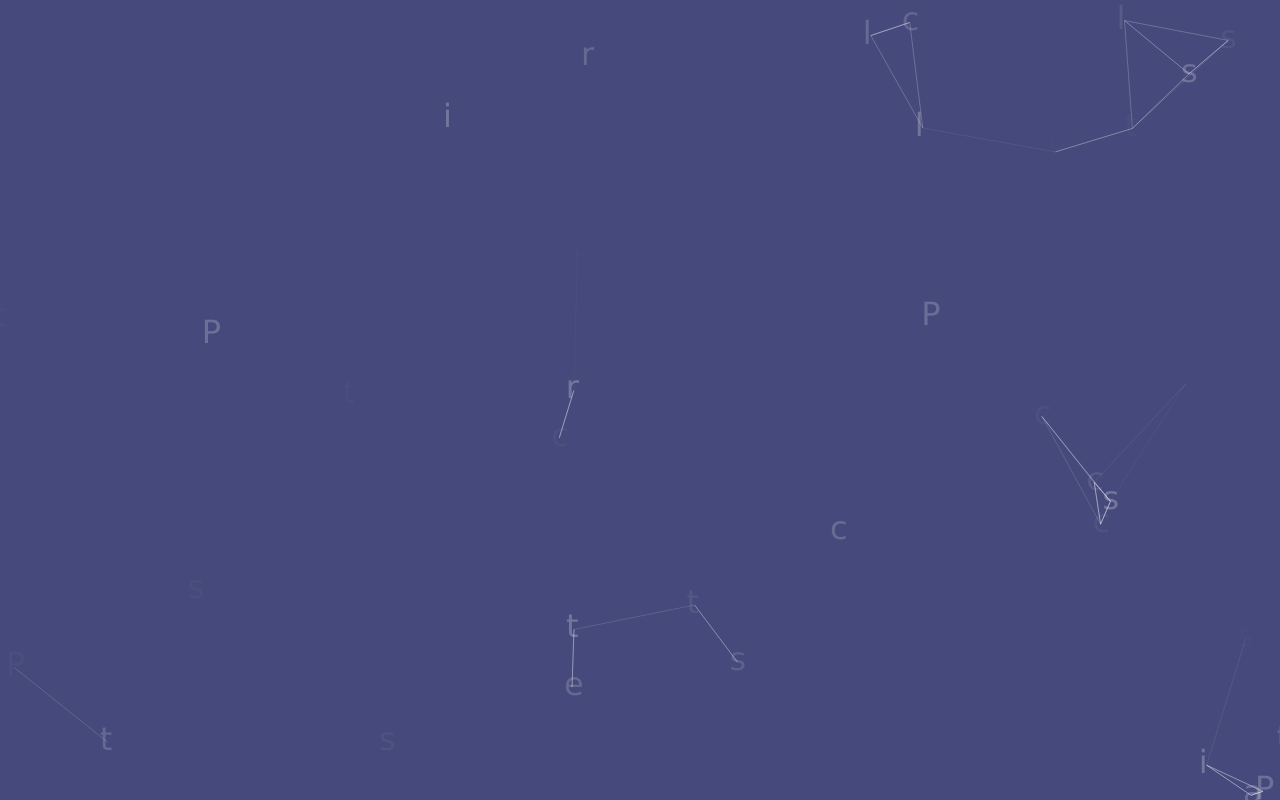
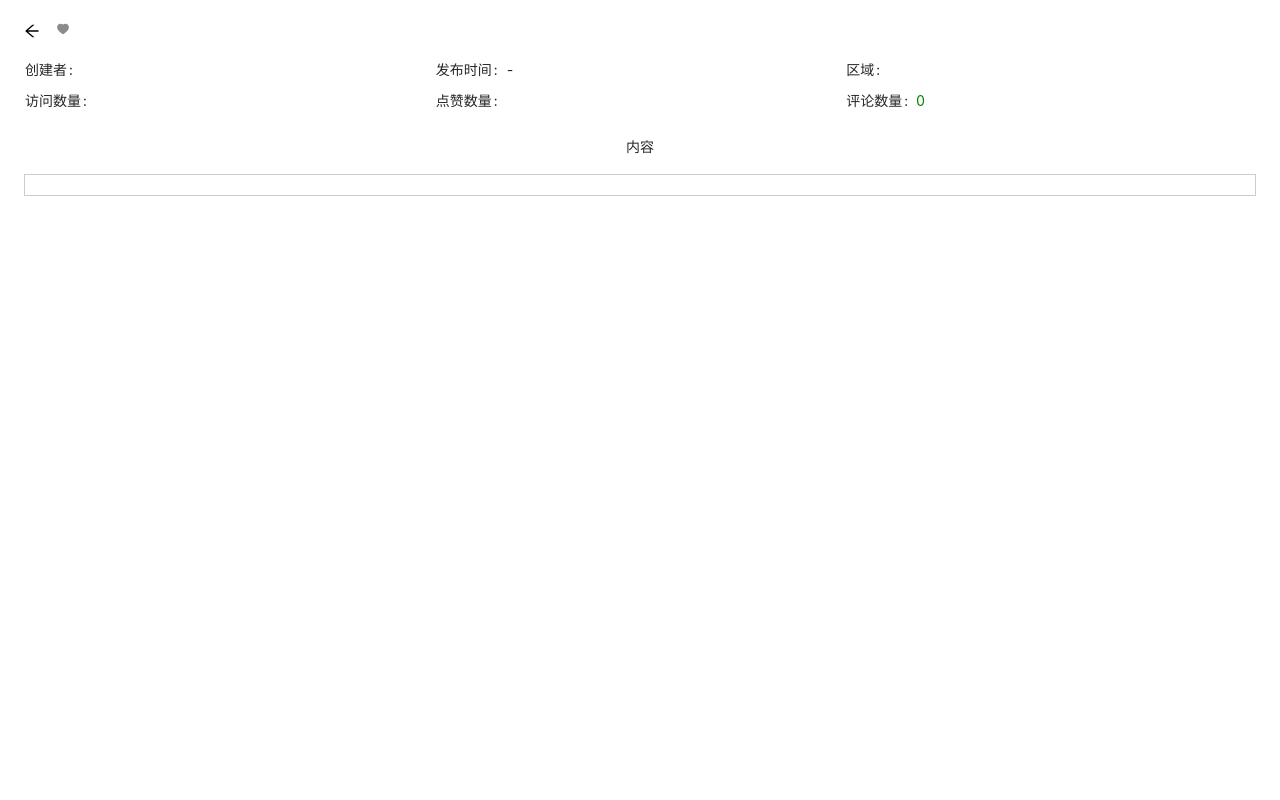
Before and after one commit to luhuaqin/newsSystem, a React (Create React App) app: page /#/detail/1 in a window 1280 px wide. Before the commit this address led to /#/login. Built offline with nearby package versions, Linux system fonts and the light colour scheme; no server answers.

Commit message:
游客页面-不需要登录可浏览

```diff
--- a/src/router/IndexRouter.js
+++ b/src/router/IndexRouter.js
@@ -2,6 +2,8 @@ import React from 'react'
 import { Redirect } from 'react-router-dom'
 import { HashRouter, Route, Switch } from 'react-router-dom'
 import Login from '../views/Login/Login'
+import Detail from '../views/news/Detail'
+import News from '../views/news/News'
 import NewsSandBox from '../views/sand-box/NewsSandBox'
 
 export default function IndexRouter() {
@@ -9,6 +11,8 @@ export default function IndexRouter() {
     <HashRouter>
       <Switch>
         <Route path='/login' component={Login}/>
+        <Route path='/news' component={News}/>
+        <Route path='/detail/:id' component={Detail}/>
         <Route path='/' render={() => localStorage.getItem('token') ? <NewsSandBox /> : <Redirect to='/login' />} />
       </Switch>
     </HashRouter>
--- /dev/null
+++ b/src/views/news/Detail.js
@@ -0,0 +1,85 @@
+import React, { useEffect, useState } from 'react'
+import { PageHeader, Descriptions, Space, message } from 'antd';
+import axios from 'axios';
+import moment from 'moment';
+
+export default function NewsPreview(props) {
+  const [detailObj, setDetailObj] = useState(null)
+  const [starState, setStarState] = useState(false)
+
+  useEffect(() => {
+    axios.get(`/news/${props.match.params.id}?_expand=category&_expand=role`).then(res => {
+      setDetailObj({
+        ...res.data,
+        view: res.data.view+1
+      })
+      return res.data
+    }).then(res => {
+      axios.patch(`/news/${props.match.params.id}`, {
+        view: res.view+1
+      })
+    })
+  }, [props.match.params.id])
+
+  const handleStart = () => {
+    if(!starState) {
+      setDetailObj({
+        ...detailObj,
+        star: detailObj.star+1
+      })
+      axios.patch(`/news/${props.match.params.id}`, {
+        star: detailObj.star+1
+      })
+      setStarState(true)
+    }else {
+      setDetailObj({
+        ...detailObj,
+        star: detailObj.star-1
+      })
+      axios.patch(`/news/${props.match.params.id}`, {
+        star: detailObj.star-1
+      })
+      setStarState(false)
+    }
+  }
+
+  return (
+    <div>
+      <PageHeader
+        className="site-page-header"
+        onBack={() => window.history.back()}
+        title={detailObj?.title}
+        subTitle={<Space>
+          {detailObj?.category?.title}
+          <svg width="1em" height="1em" fill={starState ? 'hotpink' : 'currentColor'} viewBox="0 0 1024 1024" onClick={() => handleStart()} style={{ cursor: 'pointer' }}>
+            <path d="M923 283.6c-13.4-31.1-32.6-58.9-56.9-82.8-24.3-23.8-52.5-42.4-84-55.5-32.5-13.5-66.9-20.3-102.4-20.3-49.3 0-97.4 13.5-139.2 39-10 6.1-19.5 12.8-28.5 20.1-9-7.3-18.5-14-28.5-20.1-41.8-25.5-89.9-39-139.2-39-35.5 0-69.9 6.8-102.4 20.3-31.4 13-59.7 31.7-84 55.5-24.4 23.9-43.5 51.7-56.9 82.8-13.9 32.3-21 66.6-21 101.9 0 33.3 6.8 68 20.3 103.3 11.3 29.5 27.5 60.1 48.2 91 32.8 48.9 77.9 99.9 133.9 151.6 92.8 85.7 184.7 144.9 188.6 147.3l23.7 15.2c10.5 6.7 24 6.7 34.5 0l23.7-15.2c3.9-2.5 95.7-61.6 188.6-147.3 56-51.7 101.1-102.7 133.9-151.6 20.7-30.9 37-61.5 48.2-91 13.5-35.3 20.3-70 20.3-103.3 0.1-35.3-7-69.6-20.9-101.9z" />
+          </svg>
+        </Space>}
+      >
+        <Descriptions size="small" column={3}>
+          <Descriptions.Item label="创建者">{detailObj?.author}</Descriptions.Item>
+          <Descriptions.Item label="发布时间">
+            {
+              detailObj?.publishTime ? moment(detailObj?.publishTime).format('YYYY-MM-DD HH:mm:ss'): '-'
+            }
+          </Descriptions.Item>
+          <Descriptions.Item label="区域">{detailObj?.region}</Descriptions.Item>
+          <Descriptions.Item label="访问数量">
+            <span style={{ color: 'green' }}>{detailObj?.view}</span>
+          </Descriptions.Item>
+          <Descriptions.Item label="点赞数量">
+            <span style={{ color: 'green' }}>{detailObj?.star}</span>
+          </Descriptions.Item>
+          <Descriptions.Item label="评论数量">
+            <span style={{ color: 'green' }}>{0}</span>
+          </Descriptions.Item>
+        </Descriptions>
+      </PageHeader>
+      <p style={{ textAlign: 'center' }}>内容</p>
+      <div dangerouslySetInnerHTML={{
+        __html: detailObj?.content
+      }} style={{ border: '1px solid rgba(0, 0, 0, 0.2)', margin: '16px 24px', padding: '10px' }}>
+      </div>
+    </div>
+  )
+}
--- /dev/null
+++ b/src/views/news/News.js
@@ -0,0 +1,57 @@
+import { Card, Col, List, PageHeader, Row, Tag } from 'antd'
+import axios from 'axios'
+import _ from 'lodash'
+import React, { useEffect, useState } from 'react'
+
+export default function News(props) {
+  const [newsList, setNewsList] = useState([])
+  useEffect(() => {
+    axios.get('/news?publishState=2&_expand=category').then(res => {
+      // setNewsList(res.data)
+      setNewsList(Object.entries(_.groupBy(res.data, item => item.category.title)))
+    })
+  }, [])
+
+  return (
+    <div>
+      <PageHeader
+        className="site-page-header"
+        title="全球大新闻"
+        subTitle="查看新闻"
+      />
+      <div className="site-card-wrapper">
+        <Row gutter={[16, 16]}>
+          {
+            newsList?.map(item => {
+              return (
+                <Col span={8} key={item[0]}>
+                  <Card
+                    title={item[0]}
+                    hoverable={true}
+                    key={item[0]}
+                  >
+                    <List
+                      size="small"
+                      key={item[1][0].id}
+                      pagination={{
+                        pageSize: 3
+                      }}
+                      dataSource={item[1]}
+                      renderItem={(item) => <List.Item key={item.id}>
+                        <Tag key={item.id} color='blue' onClick={() => {
+                          props.history.push(`/detail/${item.id}`)
+                        }}>
+                          {item.title}
+                        </Tag>
+                      </List.Item>}
+                    />
+                  </Card>
+                </Col>
+              )
+            })
+          }
+        </Row>
+      </div>
+    </div>
+  )
+}
```
Also changed, not shown: db/db.json.
